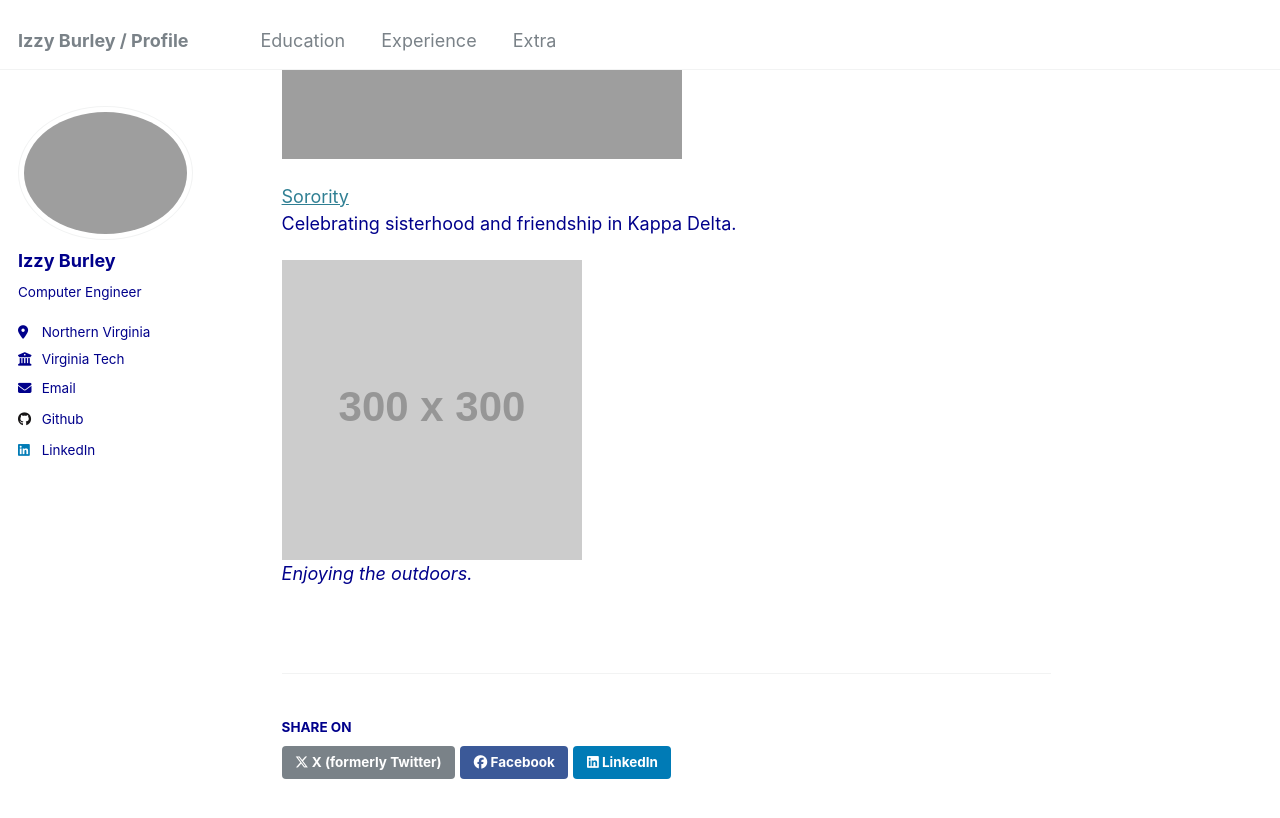
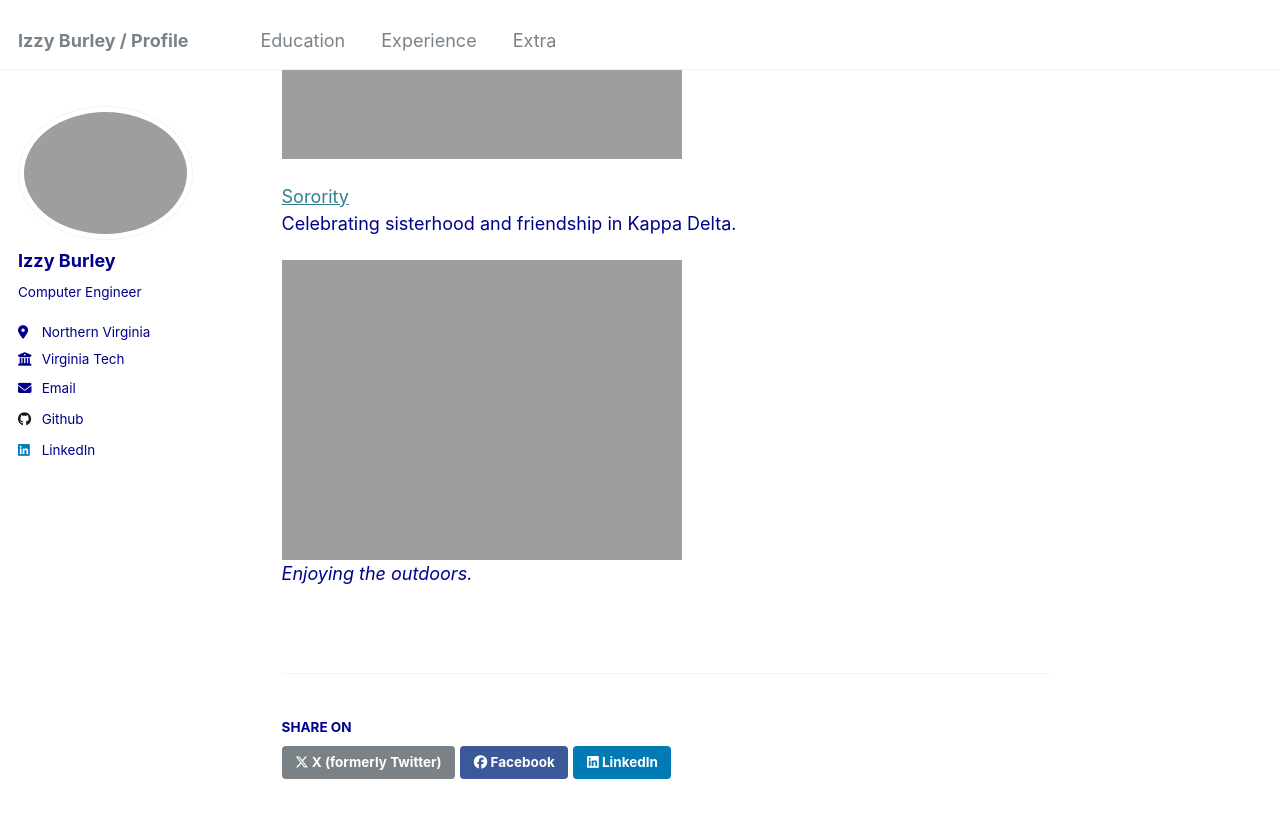
Before and after one commit to izzyburley/izzyburley.github.io, a Jekyll site: the page built from _teaching/Extras.md, in a window 1280 px wide and 900 px high, scrolled down 1101 px. Shown: the top 818 px of the window. Built offline with Jekyll 4.4.1, drawn with Linux system fonts in a browser that asks for light colours.

Commit message:
Update Extras.md

```diff
--- a/_teaching/Extras.md
+++ b/_teaching/Extras.md
@@ -24,5 +24,5 @@ A proud ambassador of [Laki Activewear](https://lakiactive.com/?ref=izzyburley&u
 [Sorority](https://vt.kappadelta.org/)
 Celebrating sisterhood and friendship in Kappa Delta.
 
-![Adventures](https://via.placeholder.com/300)
+![Adventures](https://izzyburley.github.io/images/IMG_1092 (1).jpg)
 *Enjoying the outdoors.*
```
